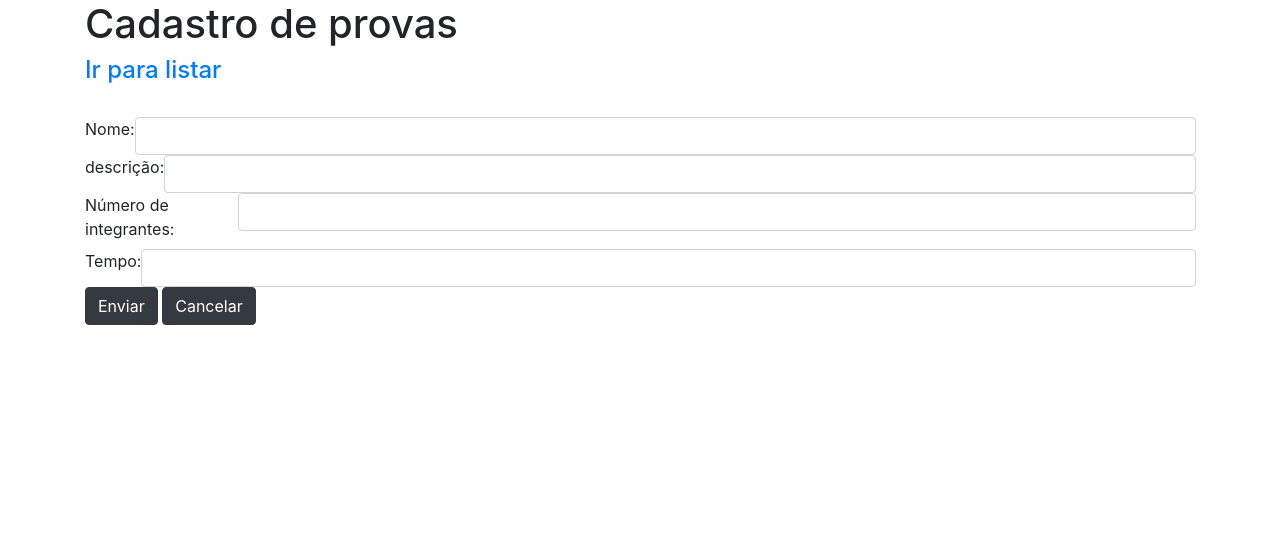
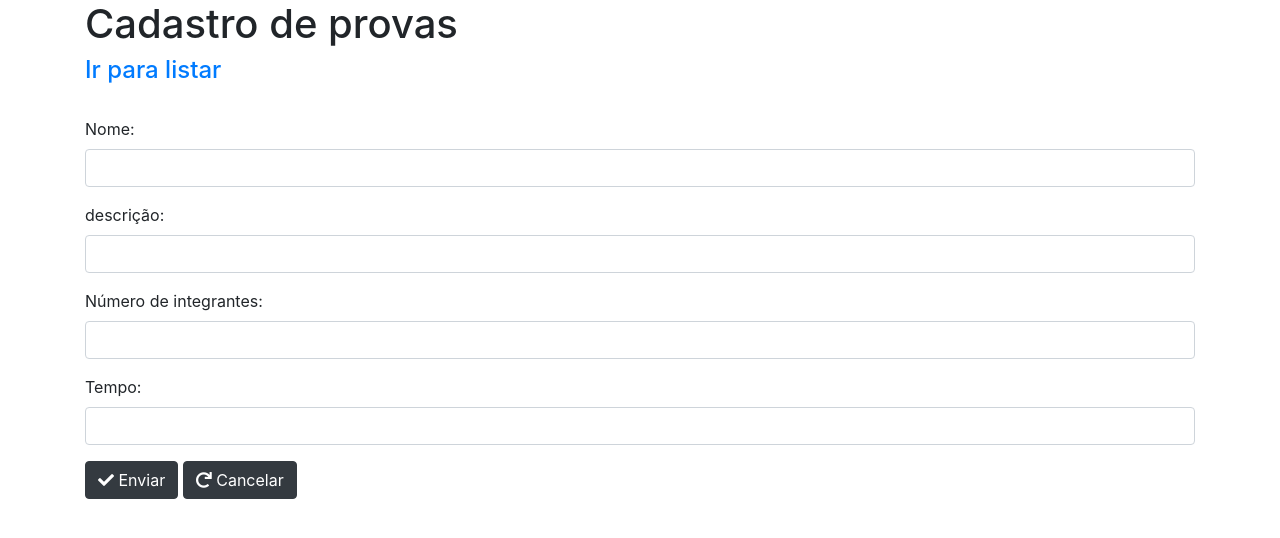
Before and after one commit to igorraafaeldeoliveira/GincanaCi, a CodeIgniter app: page /GincanaCI/index.php/gincana/cadastrar in a window 1280 px wide. Shown: the top 538 px of the page. Run offline with CodeIgniter, Linux system fonts and the light colour scheme; some libraries are stand-ins or nearby versions.

Commit message:
Falta mta coisa ainda ;-;

```diff
--- a/application/views/FormGincana.php
+++ b/application/views/FormGincana.php
@@ -7,6 +7,7 @@ and open the template in the editor.
 <html>
     <head>
         <meta charset="UTF-8">
+        <link rel="stylesheet" href="https://use.fontawesome.com/releases/v5.8.1/css/all.css" integrity="sha384-50oBUHEmvpQ+1lW4y57PTFmhCaXp0ML5d60M1M7uH2+nqUivzIebhndOJK28anvf" crossorigin="anonymous">
         <link rel="stylesheet" href="https://stackpath.bootstrapcdn.com/bootstrap/4.3.1/css/bootstrap.min.css" integrity="sha384-ggOyR0iXCbMQv3Xipma34MD+dH/1fQ784/j6cY/iJTQUOhcWr7x9JvoRxT2MZw1T" crossorigin="anonymous">
         <script src="https://code.jquery.com/jquery-3.3.1.slim.min.js" integrity="sha384-q8i/X+965DzO0rT7abK41JStQIAqVgRVzpbzo5smXKp4YfRvH+8abtTE1Pi6jizo" crossorigin="anonymous"></script>
         <script src="https://cdnjs.cloudflare.com/ajax/libs/popper.js/1.14.7/umd/popper.min.js" integrity="sha384-UO2eT0CpHqdSJQ6hJty5KVphtPhzWj9WO1clHTMGa3JDZwrnQq4sF86dIHNDz0W1" crossorigin="anonymous"></script>
@@ -23,24 +24,24 @@ and open the template in the editor.
                     <br>
                     <form name="prova" method="POST" action="">
                         <input type="hidden" name="id" id="id" value="<?= (isset($prova)) ? $prova->id : ''; ?>">
-                        <div class="input-group-prepend">
+                        <div class="form-group">
                             <label for="nome">Nome:</label>
                             <input type="text" class="form-control" name="nome" id="nome" value="<?= (isset($prova)) ? $prova->nome : ''; ?>">
                         </div>
-                        <div class="input-group-prepend">
+                        <div class="form-group">
                             <label for="descricao">descrição:</label>
                             <input type="text" class="form-control" name="descricao" id="descricao" value="<?= (isset($prova)) ? $prova->descricao : ''; ?>">
                         </div>
-                        <div class="input-group-prepend">
+                        <div class="form-group">
                             <label for="nm_integrantes">Número de integrantes:</label>
                             <input type="text" class="form-control" name="nm_integrantes" id="nm_integrantes" value="<?= (isset($prova)) ? $prova->nm_integrantes : ''; ?>">
                         </div>
-                        <div class="input-group-prepend">
+                        <div class="form-group">
                             <label for="tempo">Tempo:</label>
                             <input type="text" class="form-control" name="tempo" id="tempo" value="<?= (isset($prova)) ? $prova->tempo : ''; ?>">
                         </div>
-                        <button type="submit" class="btn btn-dark btn-md" >Enviar</button>
-                        <button type="reset" class="btn btn-dark btn-md" >Cancelar</button>
+                        <button type="submit" class="btn btn-dark" > <i class="fas fa-check"> </i> Enviar</button>
+                        <button type="reset" class="btn btn-dark" > <i class="fas fa-redo"> </i> Cancelar</button>
 
                     </form>
                 </div>
--- a/application/views/ListaGincanas.php
+++ b/application/views/ListaGincanas.php
@@ -7,6 +7,7 @@ and open the template in the editor.
 <html>
     <head>
         <meta charset="UTF-8">
+       <link rel="stylesheet" href="https://use.fontawesome.com/releases/v5.8.1/css/all.css" integrity="sha384-50oBUHEmvpQ+1lW4y57PTFmhCaXp0ML5d60M1M7uH2+nqUivzIebhndOJK28anvf" crossorigin="anonymous">
         <link rel="stylesheet" href="https://stackpath.bootstrapcdn.com/bootstrap/4.3.1/css/bootstrap.min.css" integrity="sha384-ggOyR0iXCbMQv3Xipma34MD+dH/1fQ784/j6cY/iJTQUOhcWr7x9JvoRxT2MZw1T" crossorigin="anonymous">
         <script src="https://code.jquery.com/jquery-3.3.1.slim.min.js" integrity="sha384-q8i/X+965DzO0rT7abK41JStQIAqVgRVzpbzo5smXKp4YfRvH+8abtTE1Pi6jizo" crossorigin="anonymous"></script>
         <script src="https://cdnjs.cloudflare.com/ajax/libs/popper.js/1.14.7/umd/popper.min.js" integrity="sha384-UO2eT0CpHqdSJQ6hJty5KVphtPhzWj9WO1clHTMGa3JDZwrnQq4sF86dIHNDz0W1" crossorigin="anonymous"></script>
@@ -39,11 +40,11 @@ and open the template in the editor.
                     echo '<td>' . $c->descricao . '</td>';
                     echo '<td>' . '<a href="' . $this->config->base_url()
                     . 'index.php/Gincana/alterar/'
-                    . $c->id . '"> Alterar </a>'
+                    . $c->id . '"> <i class="fas fa-pen"></i> Alterar </a>'
                     . ' / '
                     . '<a href="' . $this->config->base_url()
                     . 'index.php/Gincana/deletar/'
-                    . $c->id . '"> Deletar </a>'
+                    . $c->id . '"> <i class="fas fa-trash"></i> Deletar </a>'
                     . '</td>';
                     echo '</tr>';
                 }
```
